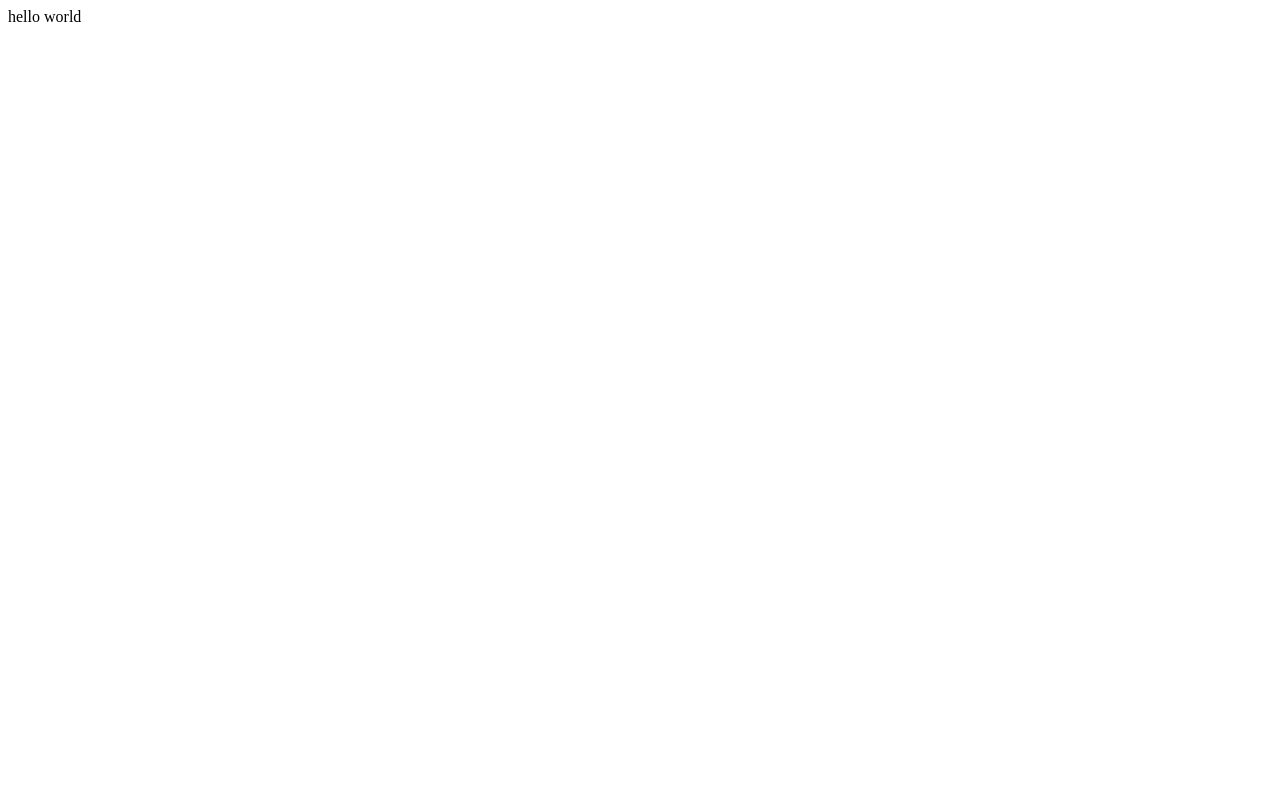
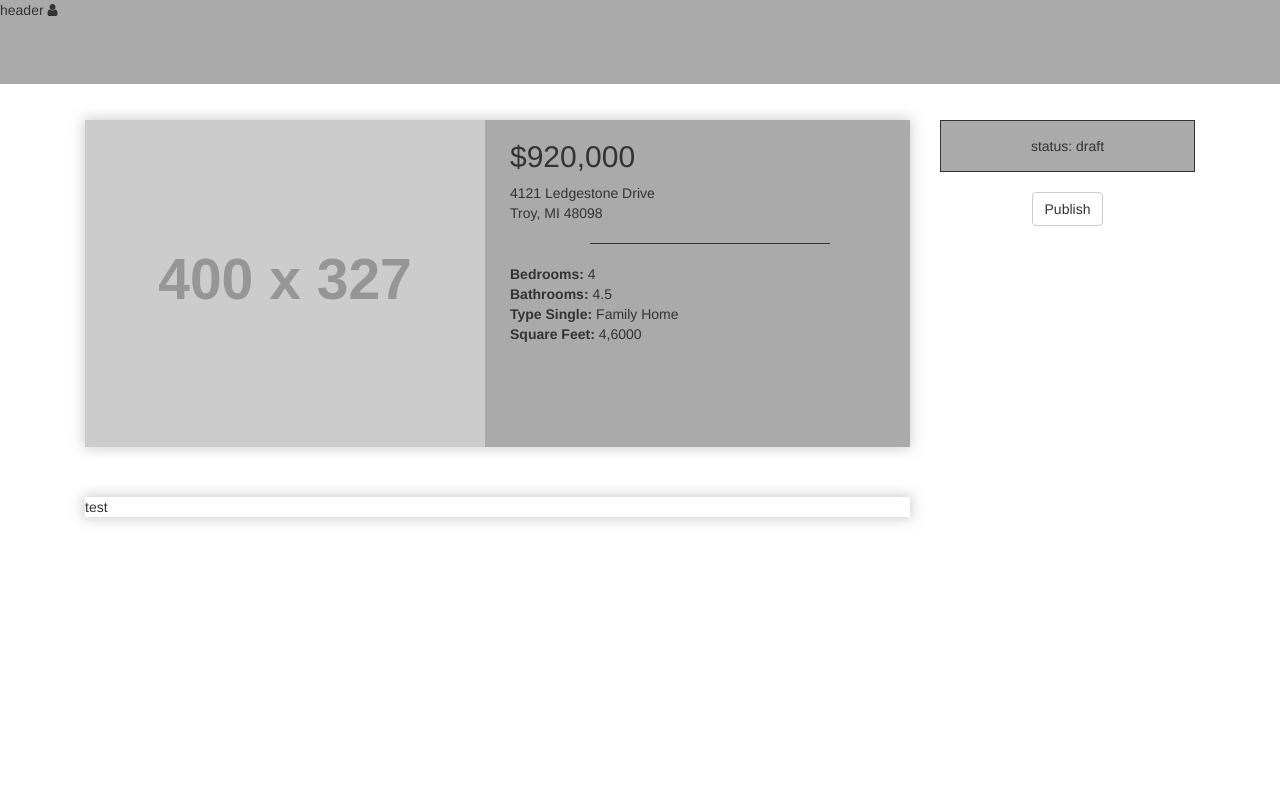
Before and after one commit to kaleidico/pr-dashboard-wireframe, a PHP site: page / in a window 1280 px wide. Before the commit the page is almost empty. Run offline with PHP 8.4, Linux system fonts and the light colour scheme; grey boxes labelled with a size stand in for pictures from a placeholder-image service; some libraries are stand-ins or nearby versions.

Commit message:
First set of styling and html

```diff
--- a/index.php
+++ b/index.php
@@ -1 +1,42 @@
-hello world
+<head>
+<!-- Bootstrap CSS -->
+<link rel="stylesheet" href="https://maxcdn.bootstrapcdn.com/bootstrap/3.3.6/css/bootstrap.min.css" integrity="sha384-1q8mTJOASx8j1Au+a5WDVnPi2lkFfwwEAa8hDDdjZlpLegxhjVME1fgjWPGmkzs7" crossorigin="anonymous">
+<link rel="stylesheet" href="https://maxcdn.bootstrapcdn.com/font-awesome/4.6.2/css/font-awesome.min.css">
+<link rel="stylesheet" href="style.css">
+</head>
+<body>
+	<header>
+		header
+		<i class="fa fa-user" aria-hidden="true"></i>
+	</header>
+		<div class="container">
+			<div class="col-md-9">
+				<div class="overview shadow">
+					<img src="http://placehold.it/400x327">
+					<div class="overview-details">
+						<h2>$920,000</h2>
+						<span>4121 Ledgestone Drive</span><br>
+						<span>Troy, MI 48098</span><br>
+						<hr>
+						<ul>
+							<li><b>Bedrooms:</b> 4</li>
+							<li><b>Bathrooms:</b> 4.5</li>
+							<li><b>Type Single:</b> Family Home</li>
+							<li><b>Square Feet:</b> 4,6000</li>
+						</ul>
+					</div><!-- end: overview-details -->
+				</div><!-- end: overview -->
+				<div class="shadow">
+				 test
+				</div>
+			</div><!-- end: col-md-9 -->
+			<div class="col-md-3">
+				<div class="sidebar">
+					<div class="status">status: draft</div>
+					<a href="#" class="btn btn-default">Publish</a>
+				</div>
+			</div><!-- end: col-md-3 -->
+		</div><!-- end: container -->
+<!-- Bootstrap Javascript -->
+<script src="https://maxcdn.bootstrapcdn.com/bootstrap/3.3.6/js/bootstrap.min.js" integrity="sha384-0mSbJDEHialfmuBBQP6A4Qrprq5OVfW37PRR3j5ELqxss1yVqOtnepnHVP9aJ7xS" crossorigin="anonymous"></script>
+</body>
--- /dev/null
+++ b/style.css
@@ -0,0 +1,56 @@
+body {
+	padding-top: 120px;
+}
+
+header {
+	height: 84px;
+	background-color: #aaa;
+	position: fixed;
+	top: 0;
+	width: 100%;
+}
+
+.overview {
+	margin-bottom: 50px;
+}
+
+.shadow {
+	box-shadow: 0px 0px 12.9px 2.1px rgba(121, 121, 121, 0.36);
+	overflow: auto;
+}
+
+.overview img {
+	float: left;
+}
+
+.overview-details {
+	background-color: #aaa;
+	height: 327px;
+	float: left;
+	width: calc(100% - 400px);
+	padding-left: 25px;
+}
+
+.overview-details hr {
+	width: 60%;
+	border-color: #333;
+}
+
+.overview-details ul {
+	list-style: none;
+	padding-left: 0;
+}
+
+.sidebar {
+	height: 500px;
+	background-color: #fff;
+	text-align: center;
+}
+
+.status {
+	width: 100%;
+	padding: 15px;
+	background-color: #aaa;
+	border: solid #333 1px;
+	margin-bottom: 20px;
+}
```
